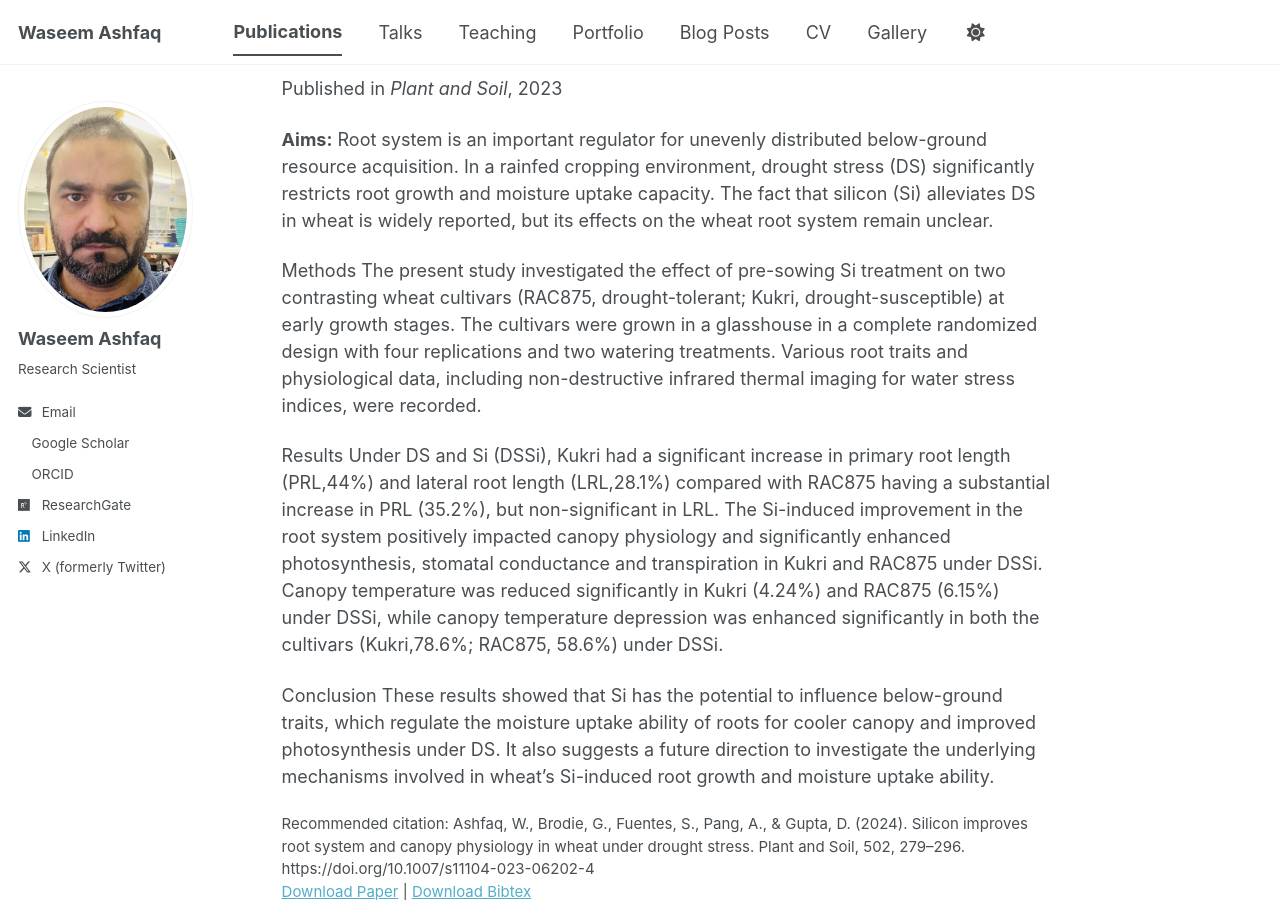
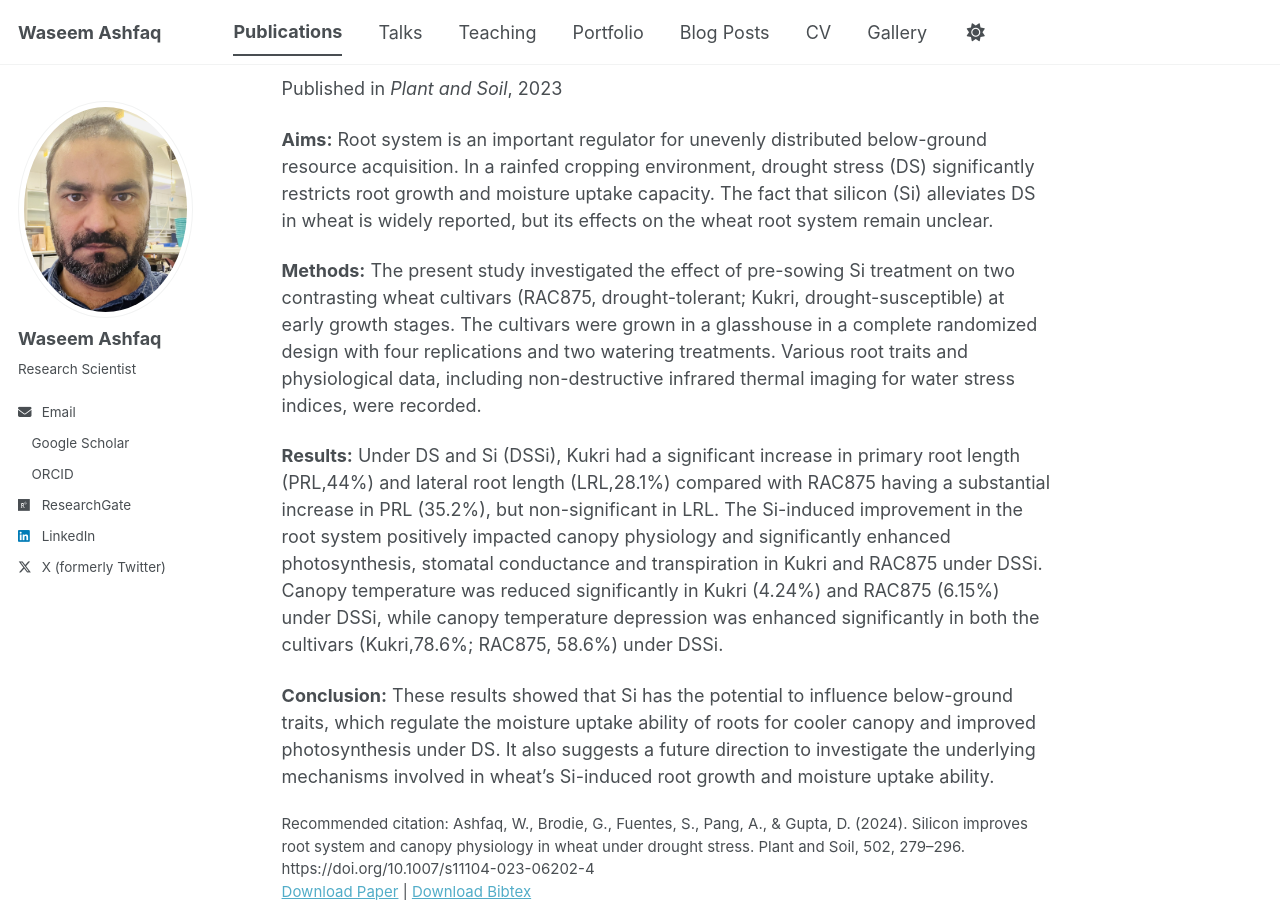
Before and after one commit to washfaq/waseemashfaq.github.io, a Jekyll site: the page built from _publications/Plant-and-Soil-2023.md, in a window 1280 px wide and 900 px high, scrolled down 200 px. Built offline with Jekyll 4.4.1, drawn with Linux system fonts in a browser that asks for light colours; a script bundle is joined from its source files by our own code; library files that are not in the unit come from our copies.

```diff
--- a/_publications/Plant-and-Soil-2023.md
+++ b/_publications/Plant-and-Soil-2023.md
@@ -13,11 +13,11 @@ citation: "Ashfaq, W., Brodie, G., Fuentes, S., Pang, A., & Gupta, D. (2024). Si
 **Aims:**
 Root system is an important regulator for unevenly distributed below-ground resource acquisition. In a rainfed cropping environment, drought stress (DS) significantly restricts root growth and moisture uptake capacity. The fact that silicon (Si) alleviates DS in wheat is widely reported, but its effects on the wheat root system remain unclear.
 
-Methods
+**Methods:**
 The present study investigated the effect of pre-sowing Si treatment on two contrasting wheat cultivars (RAC875, drought-tolerant; Kukri, drought-susceptible) at early growth stages. The cultivars were grown in a glasshouse in a complete randomized design with four replications and two watering treatments. Various root traits and physiological data, including non-destructive infrared thermal imaging for water stress indices, were recorded.
 
-Results
+**Results:**
 Under DS and Si (DSSi), Kukri had a significant increase in primary root length (PRL,44%) and lateral root length (LRL,28.1%) compared with RAC875 having a substantial increase in PRL (35.2%), but non-significant in LRL. The Si-induced improvement in the root system positively impacted canopy physiology and significantly enhanced photosynthesis, stomatal conductance and transpiration in Kukri and RAC875 under DSSi. Canopy temperature was reduced significantly in Kukri (4.24%) and RAC875 (6.15%) under DSSi, while canopy temperature depression was enhanced significantly in both the cultivars (Kukri,78.6%; RAC875, 58.6%) under DSSi.
 
-Conclusion
+**Conclusion:**
 These results showed that Si has the potential to influence below-ground traits, which regulate the moisture uptake ability of roots for cooler canopy and improved photosynthesis under DS. It also suggests a future direction to investigate the underlying mechanisms involved in wheat’s Si-induced root growth and moisture uptake ability.
```
